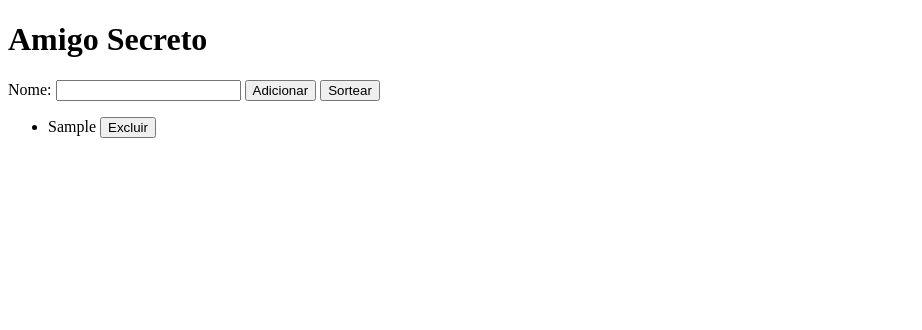
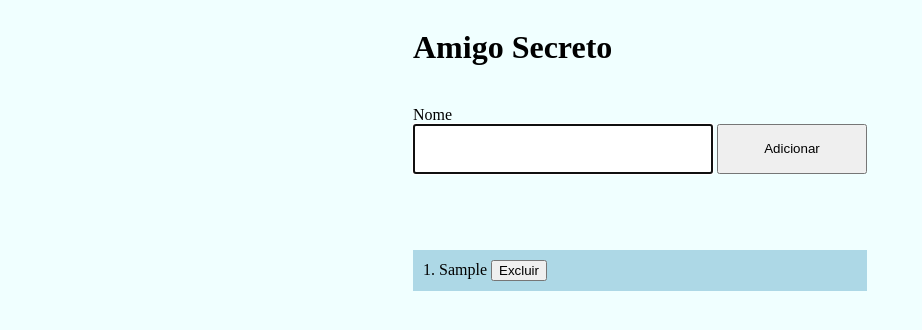
Before and after one commit to franklindeoliveira/amigosecreto, a plain HTML site: page index.html in a window 1280 px wide. Both pictures are taken after typing "Sample" into the empty fields and a click on the button "Adicionar". Shown: the whole page, without its empty margins (0-922 px from the left). Drawn offline with Linux system fonts and the light colour scheme.

Commit message:
add initial style

```diff
--- a/index.html
+++ b/index.html
@@ -4,24 +4,67 @@
   <meta charset="UTF-8">
   <meta name="viewport" content="width=device-width, initial-scale=1.0">
   <title>Amigo Secreto</title>
+  <style>
+    * {
+      box-sizing: border-box;
+    }
+
+    body {
+      background-color: azure;
+      display: flex;
+      justify-content: center;
+    }
+    button#adicionar {
+      width: 150px;
+      height: 50px;
+    }
+    button#sortear {
+      width: 100%;
+      height: 50px;
+      margin: 10px 0;
+    }
+    input {
+      width: 300px;
+      height: 50px;
+    }
+    .nome {
+      display: block;
+    }
+    ul {
+      padding-inline-start: 0px;
+      list-style-position: inside;
+    }
+    ul li {
+      padding: 10px;
+      background-color: lightblue;
+      list-style-type: decimal;
+      margin-bottom: 5px;
+    }
+    #mensagens {
+      margin: 100px;
+    }
+  </style>
 </head>
 <body>
+  <main>
     <h1>Amigo Secreto</h1>
 
-  <div id="sorteio" style="display: none;">
+    <div id="sorteio" style="display: hidden;">
 
       <span id="mensagens"></span>
 
-    <label for="nome">Nome:</label>
+      <label for="nome" class="nome">Nome</label>
       <input id="nome" type="text">
       <button id="adicionar">Adicionar</button>
-    <button id="sortear">Sortear</button>
+      <button id="sortear" style="display: block;visibility: hidden;">Sortear</button>
 
       <ul id="participantes"></ul>
     </div>
-  <div id="sorteado" style="display: none;">
+    <div id="sorteado" style="display: hidden;">
       <span>Seu amigo secreto é: </span><span id="amigo"></span>
     </div>
+
+  </main>
 
   <script>
 
@@ -36,6 +79,7 @@
     } else {
       document.querySelector("#sorteado").style.display = "none"
       document.querySelector("#sorteio").style.display = ""
+      // document.getElementById("nome").focus()
     }
 
     let participantes = []
@@ -49,6 +93,10 @@
       let id = `${event.target.id}`.replace("excluir", "")
       document.getElementById(`participante${id}`).remove()
       participantes = participantes.filter(p => p.id != id)
+      if (participantes.length < 3) {
+        document.querySelector("#sortear").style.visibility = "hidden"
+      }
+      document.getElementById("nome").focus()
     }
 
     function adicionarParticipante() {
@@ -82,7 +130,9 @@
       document.querySelector("#nome").value = ""
       if (participantes.length > 2) {
         document.querySelector("#mensagens").textContent = ""
+        document.querySelector("#sortear").style.visibility = ""
       }
+      document.getElementById("nome").focus()
     }
 
     function sortearAmigoSecreto() {
```
Lines whose indentation alone changed are shown as unchanged.
